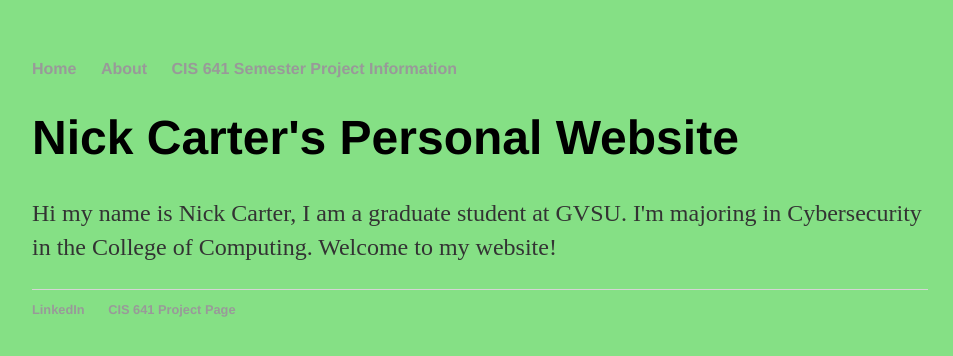
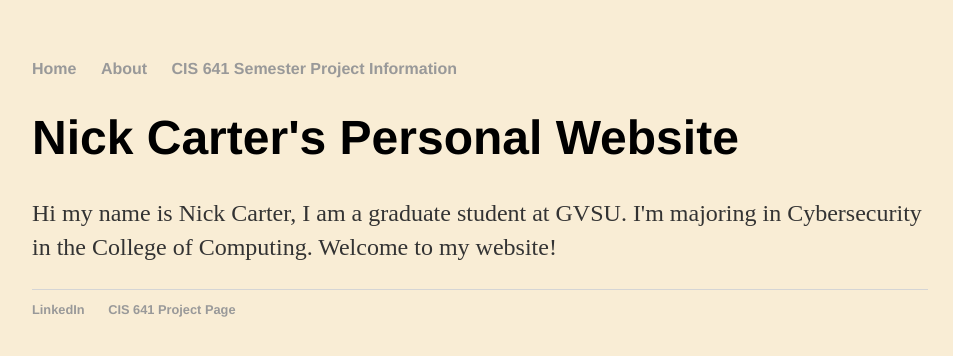
Before and after one commit to NickCarterGV/personal-website, a Jekyll site: the page built from index.html, in a window 1280 px wide. Shown: the top 356 px of the page, without its empty margins (160-1113 px from the left). Built offline with Jekyll 4.4.1, drawn with Linux system fonts in a browser that asks for light colours.

Commit message:
changing background color

```diff
--- a/css/main.css
+++ b/css/main.css
@@ -1,5 +1,5 @@
 body {
-    background-color: hsl(120, 60%, 70%);
+    background-color: #f9edd5;
     margin: 60px auto;
     width: 70%;
 }
```
